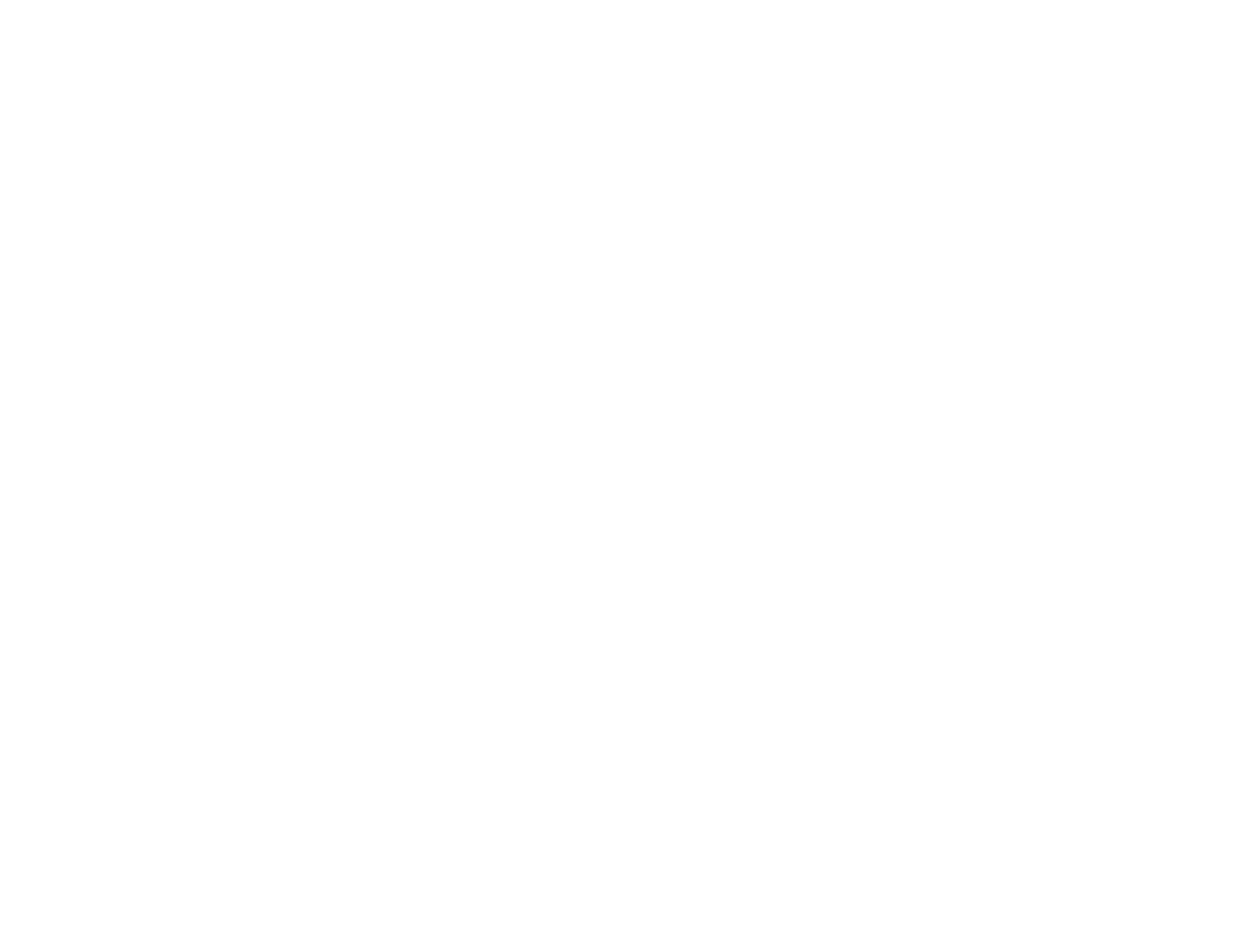
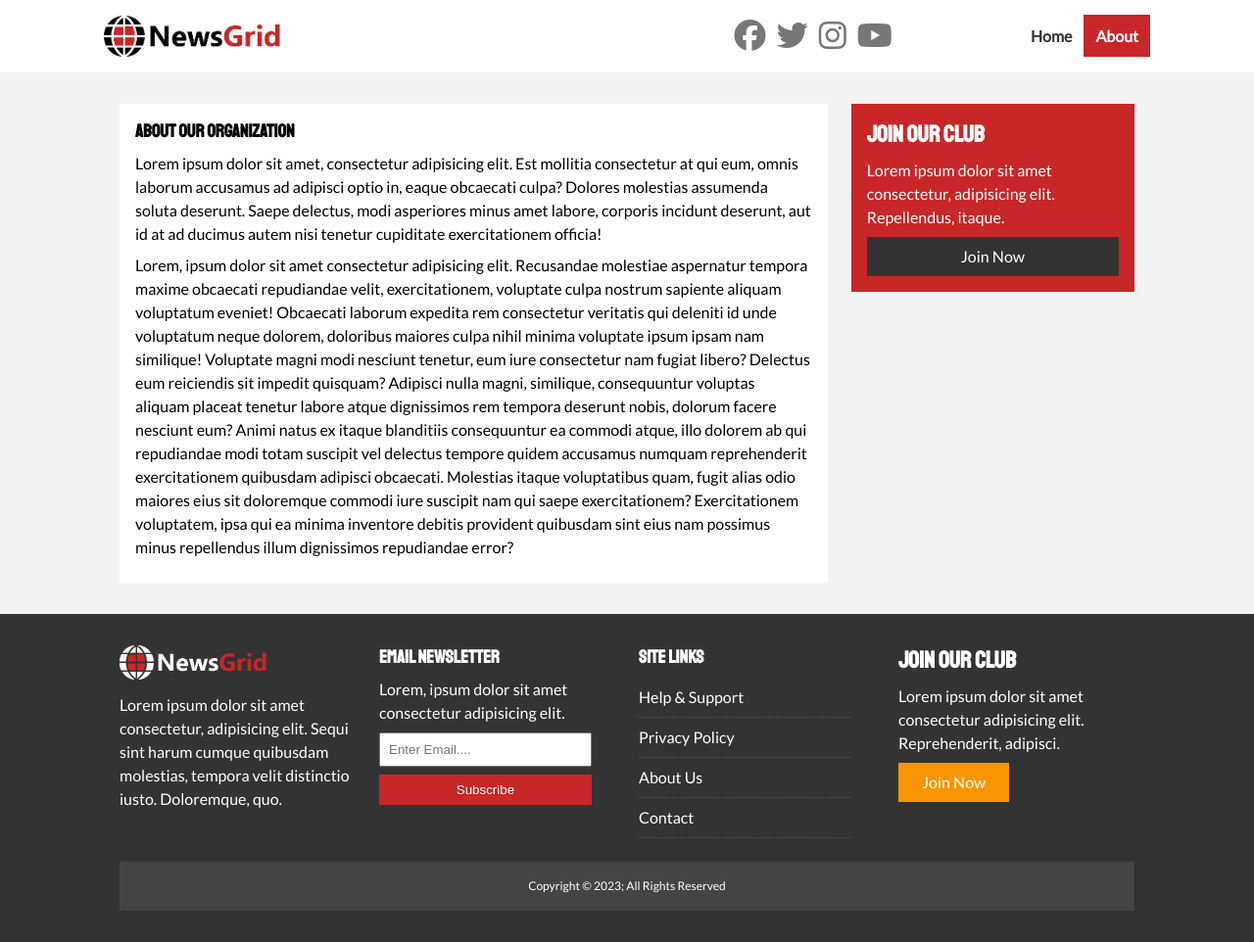
Before and after one commit to rextumlos/koda_udemy_html_css, a plain HTML site: page newsgrid_website/about.html in a window 1280 px wide. Shown: the whole page at 98% size. Before the commit the page ends 800 px from the top, so only its background shows below. Drawn offline with Linux system fonts and the light colour scheme.

Commit message:
About: Created about page layout

```diff
--- a/newsgrid_website/about.html
+++ b/newsgrid_website/about.html
@@ -0,0 +1,144 @@
+<!DOCTYPE html>
+<html lang="en">
+  <head>
+    <meta charset="UTF-8" />
+    <meta name="viewport" content="width=device-width, initial-scale=1.0" />
+    <link rel="shortcut icon" type="image/x-icon" href="favicon.ico" />
+    <link rel="preconnect" href="https://fonts.googleapis.com" />
+    <link rel="preconnect" href="https://fonts.gstatic.com" crossorigin />
+    <link
+      href="https://fonts.googleapis.com/css2?family=Lato&family=Staatliches&display=swap"
+      rel="stylesheet"
+    />
+    <link rel="stylesheet" href="./css/style.css" />
+    <link
+      rel="stylesheet"
+      media="screen ad (max-width: 768px)"
+      href="./css/mobile.css"
+    />
+    <title>NewsGrid | About</title>
+  </head>
+  <body>
+    <nav id="main-nav">
+      <div class="container">
+        <img src="./img/logo.png" alt="NewsGrid" class="logo" />
+        <div class="social">
+          <a href="http://facebook.com" target="_blank"
+            ><i class="fab fa-facebook fa-2x"></i
+          ></a>
+          <a href="http://twitter.com" target="_blank"
+            ><i class="fab fa-twitter fa-2x"></i
+          ></a>
+          <a href="http://instagram.com" target="_blank"
+            ><i class="fab fa-instagram fa-2x"></i
+          ></a>
+          <a href="http://youtube.com" target="_blank"
+            ><i class="fab fa-youtube fa-2x"></i
+          ></a>
+        </div>
+        <ul>
+          <li><a class="" href="index.html">Home</a></li>
+          <li><a class="current" href="about.html">About</a></li>
+        </ul>
+      </div>
+    </nav>
+
+    <section id="about">
+      <div class="container">
+        <div class="page-container">
+          <article class="card">
+            <h1 class="l-heading">About Our Organization</h1>
+            <p>
+              Lorem ipsum dolor sit amet, consectetur adipisicing elit. Est
+              mollitia consectetur at qui eum, omnis laborum accusamus ad
+              adipisci optio in, eaque obcaecati culpa? Dolores molestias
+              assumenda soluta deserunt. Saepe delectus, modi asperiores minus
+              amet labore, corporis incidunt deserunt, aut id at ad ducimus
+              autem nisi tenetur cupiditate exercitationem officia!
+            </p>
+            <p>
+              Lorem, ipsum dolor sit amet consectetur adipisicing elit.
+              Recusandae molestiae aspernatur tempora maxime obcaecati
+              repudiandae velit, exercitationem, voluptate culpa nostrum
+              sapiente aliquam voluptatum eveniet! Obcaecati laborum expedita
+              rem consectetur veritatis qui deleniti id unde voluptatum neque
+              dolorem, doloribus maiores culpa nihil minima voluptate ipsum
+              ipsam nam similique! Voluptate magni modi nesciunt tenetur, eum
+              iure consectetur nam fugiat libero? Delectus eum reiciendis sit
+              impedit quisquam? Adipisci nulla magni, similique, consequuntur
+              voluptas aliquam placeat tenetur labore atque dignissimos rem
+              tempora deserunt nobis, dolorum facere nesciunt eum? Animi natus
+              ex itaque blanditiis consequuntur ea commodi atque, illo dolorem
+              ab qui repudiandae modi totam suscipit vel delectus tempore quidem
+              accusamus numquam reprehenderit exercitationem quibusdam adipisci
+              obcaecati. Molestias itaque voluptatibus quam, fugit alias odio
+              maiores eius sit doloremque commodi iure suscipit nam qui saepe
+              exercitationem? Exercitationem voluptatem, ipsa qui ea minima
+              inventore debitis provident quibusdam sint eius nam possimus minus
+              repellendus illum dignissimos repudiandae error?
+            </p>
+          </article>
+
+          <aside class="card bg-primary">
+            <h2>Join Our Club</h2>
+            <p>
+              Lorem ipsum dolor sit amet consectetur, adipisicing elit.
+              Repellendus, itaque.
+            </p>
+            <a href="#" class="btn btn-dark btn-block">Join Now</a>
+          </aside>
+        </div>
+      </div>
+    </section>
+
+    <!-- Footer -->
+    <footer id="main-footer" class="py-2">
+      <div class="container footer-container">
+        <div>
+          <img src="./img/logo_light.png" alt="NewsGrid" />
+          <p>
+            Lorem ipsum dolor sit amet consectetur, adipisicing elit. Sequi sint
+            harum cumque quibusdam molestias, tempora velit distinctio iusto.
+            Doloremque, quo.
+          </p>
+        </div>
+
+        <div>
+          <h3>Email Newsletter</h3>
+          <p>Lorem, ipsum dolor sit amet consectetur adipisicing elit.</p>
+          <form>
+            <input type="email" placeholder="Enter Email...." />
+            <input type="submit" value="Subscribe" class="btn btn-primary" />
+          </form>
+        </div>
+
+        <div>
+          <h3>Site Links</h3>
+          <ul class="list">
+            <li><a href="#">Help & Support</a></li>
+            <li><a href="#">Privacy Policy</a></li>
+            <li><a href="#">About Us</a></li>
+            <li><a href="#">Contact</a></li>
+          </ul>
+        </div>
+
+        <div>
+          <h2>Join Our Club</h2>
+          <p>
+            Lorem ipsum dolor sit amet consectetur adipisicing elit.
+            Reprehenderit, adipisci.
+          </p>
+          <a href="#" class="btn btn-secondary">Join Now</a>
+        </div>
+
+        <div>
+          <p>Copyright &copy; 2023; All Rights Reserved</p>
+        </div>
+      </div>
+    </footer>
+  </body>
+  <script
+    src="https://kit.fontawesome.com/2ced43b25f.js"
+    crossorigin="anonymous"
+  ></script>
+</html>
--- a/newsgrid_website/css/style.css
+++ b/newsgrid_website/css/style.css
@@ -172,6 +172,18 @@ h6 {
   color: var(--primary-color) !important;
 }
 
+/* Inner Page Grid Container */
+.page-container {
+  display: grid;
+  grid-template-columns: 5fr 2fr;
+  margin: 2rem 0;
+  grid-gap: 1.5rem;
+}
+
+.page-container > *:first-child {
+  grid-row: 1 / span 3;
+}
+
 /* Navigation */
 #main-nav {
   background: #fff;
```
